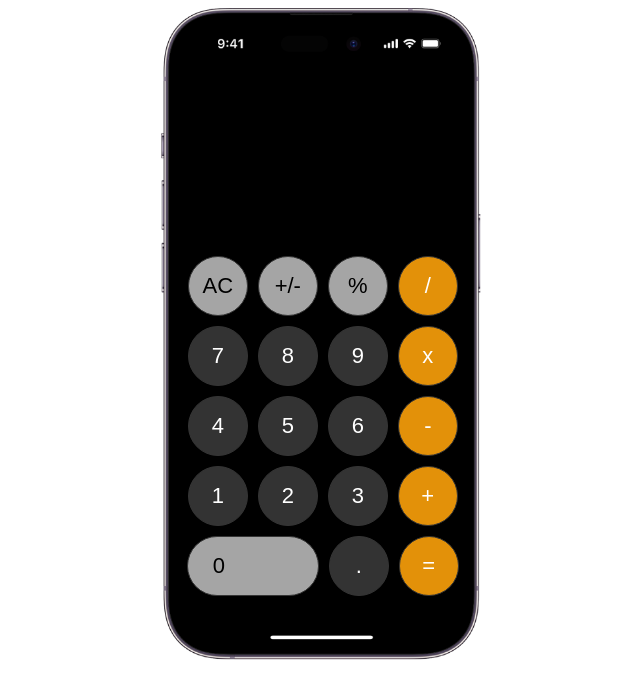
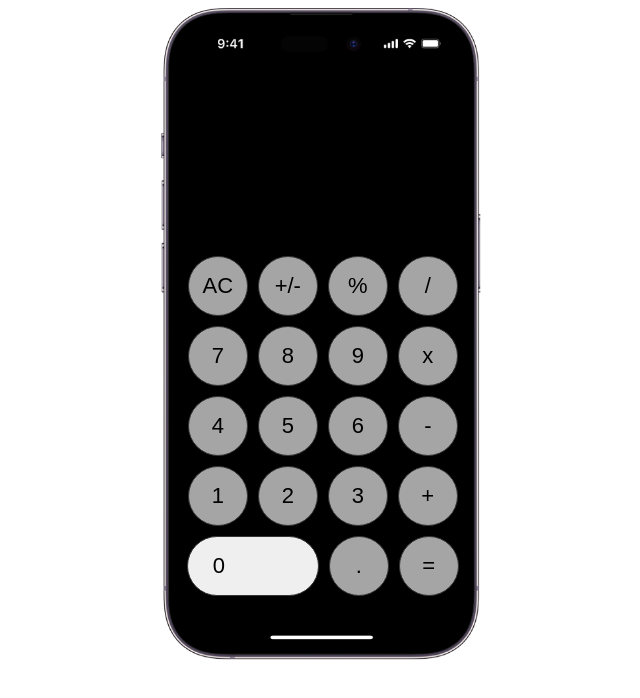
Before and after one commit to Kolyamilk/5.App.Calculated-New, a React (Vite) app: page / in a window 1280 px wide. Shown: the top 698 px of the page, without its empty margins (319-959 px from the left). Built offline with nearby package versions, Linux system fonts and the light colour scheme.

Commit message:
add new buttons in App.jsx

```diff
--- a/src/App.jsx
+++ b/src/App.jsx
@@ -1,4 +1,4 @@
-import { useState } from 'react'
+import { Children, useState } from 'react'
 import './App.css'
 import Button from './Button'
 
@@ -28,25 +28,23 @@ export default function App() {
   function addNewNumber() {
   }
   //функция добавление текста на дисплей
-  function addNumDisplay() {
+  function addNumDisplay(type) {
+    setScreen(screen + type)
+    if (type === 'AC') {
+      clearDisplay()
+    }
+
   }
 
   //Проверка на ширину цифр на дисплее
   function checkNumLengthDisplay() {
-    mas.map((num) => {
-      for (let i = 0; i < mas.length; i++) {
-        if (i === 16) {
-          num = 'Большое число'
-          newArr.fill('')
-        }
-      }
-      newArr.push(num)
-    })
+    console.log(screen.length);
+
   }
   checkNumLengthDisplay()
   // ДОДЕЛАТЬ Функция очищает дисплей
   function clearDisplay() {
-    setScreen(null)
+    setScreen('')
   }
   return (
     <>
@@ -58,8 +56,25 @@ export default function App() {
               <span>{screen}</span>
             </div>
             <div className="content-buttons">
-
-              <Button></Button>
+              <Button onClick={() => addNumDisplay('AC')}>AC</Button>
+              <Button onClick={() => addNumDisplay('+/-')}>+/-</Button>
+              <Button onClick={() => addNumDisplay('%')}>%</Button>
+              <Button onClick={() => addNumDisplay('/')}>/</Button>
+              <Button onClick={() => addNumDisplay(7)}>7</Button>
+              <Button onClick={() => addNumDisplay(8)}>8</Button>
+              <Button onClick={() => addNumDisplay(9)}>9</Button>
+              <Button onClick={() => addNumDisplay('x')}>x</Button>
+              <Button onClick={() => addNumDisplay(4)}>4</Button>
+              <Button onClick={() => addNumDisplay(5)}>5</Button>
+              <Button onClick={() => addNumDisplay(6)}>6</Button>
+              <Button onClick={() => addNumDisplay('-')}>-</Button>
+              <Button onClick={() => addNumDisplay(1)}>1</Button>
+              <Button onClick={() => addNumDisplay(2)}>2</Button>
+              <Button onClick={() => addNumDisplay(3)}>3</Button>
+              <Button onClick={() => addNumDisplay('+')}>+</Button>
+              <Button onClick={() => addNumDisplay(0)}>0</Button>
+              <Button onClick={() => addNumDisplay('.')}>.</Button>
+              <Button onClick={() => addNumDisplay('=')}>=</Button>
 
             </div>s
           </div>
--- a/src/Button.jsx
+++ b/src/Button.jsx
@@ -1,27 +1,9 @@
 
-export default function Button() {
+export default function Button({ children, onClick }) {
 
     return (
         <>
-            <button className='btnLightGrey'>AC</button>
-            <button className='btnLightGrey'>+/-</button>
-            <button className='btnLightGrey'>%</button>
-            <button className='btnOrange'>/</button>
-            <button className='btnDarkGrey'>7</button>
-            <button className='btnDarkGrey'>8</button>
-            <button className='btnDarkGrey'>9</button>
-            <button className='btnOrange'>x</button>
-            <button className='btnDarkGrey'>4</button>
-            <button className='btnDarkGrey'>5</button>
-            <button className='btnDarkGrey'>6</button>
-            <button className='btnOrange'>-</button>
-            <button className='btnDarkGrey'>1</button>
-            <button className='btnDarkGrey'>2</button>
-            <button className='btnDarkGrey'>3</button>
-            <button className='btnOrange'>+</button>
-            <button className='btn0 btnLightGrey'>0</button>
-            <button className='btnDarkGrey'>.</button>
-            <button className='btnOrange'>=</button>
+            <button className={children == 0 ? 'btn0' : 'btnLightGrey'} onClick={onClick}>{children}</button>
         </>
     )
 }
--- a/src/main.jsx
+++ b/src/main.jsx
@@ -4,7 +4,7 @@ import App from './App.jsx'
 import './App.css'
 
 ReactDOM.createRoot(document.getElementById('root')).render(
-  <React.StrictMode>
-    <App />
-  </React.StrictMode>,
+  // <React.StrictMode>
+  <App />
+  //</React.StrictMode>,
 )
```
